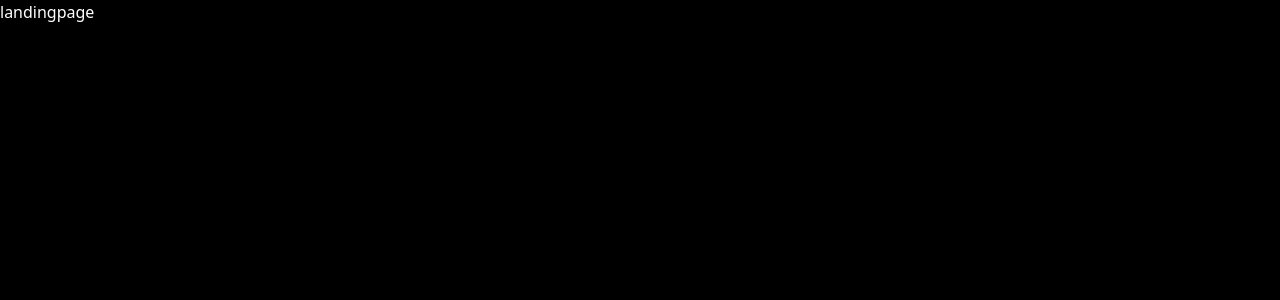
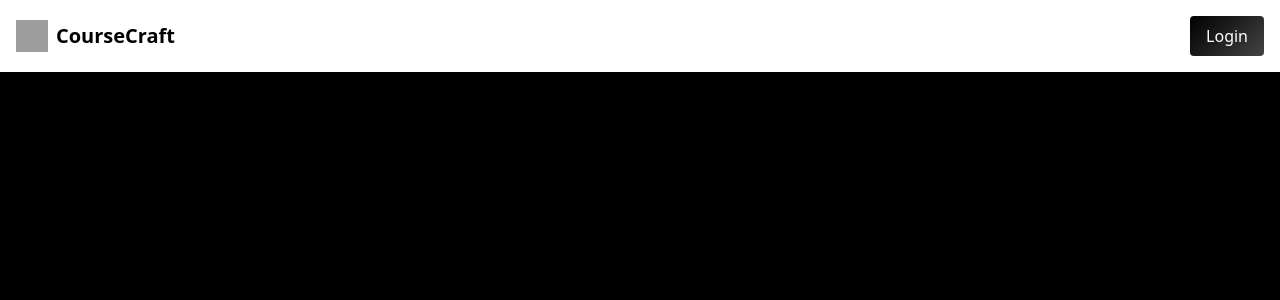
Before and after one commit to ravipajiyar/Course-Craft, a React (Vite) app in the folder client/vite-project/: page / in a window 1280 px wide. Shown: the top 300 px of the page. Built offline with nearby package versions, Linux system fonts and the light colour scheme; grey boxes are pictures that could not be loaded.

Commit message:
config file added and navbar added

```diff
--- a/client/vite-project/src/components/Navbar/Navbar.jsx
+++ b/client/vite-project/src/components/Navbar/Navbar.jsx
@@ -1,5 +1,20 @@
 const Navbar = () => {
-  return <div>Navbar</div>;
+  return (
+    <nav className="bg-white shadow-md p-4">
+      <div className="container mx-auto flex justify-between items-center">
+        <div className="flex items-center space-x-2">
+          <img src="/path-to-your-logo.png" alt="Logo" className="h-8 w-8" />
+          <span className="text-xl font-bold text-black">CourseCraft</span>
+        </div>
+
+        <div>
+          <button className="bg-gradient-black text-white py-2 px-4 rounded hover:bg-purple-700 transition duration-300">
+            Login
+          </button>
+        </div>
+      </div>
+    </nav>
+  );
 };
 
 export default Navbar;
--- a/client/vite-project/src/pages/landingPage.jsx
+++ b/client/vite-project/src/pages/landingPage.jsx
@@ -1,3 +1,9 @@
+import Navbar from '../components/Navbar/Navbar';
+
 export default function Landingpage() {
-  return <div>landingpage</div>;
+  return (
+    <div>
+      <Navbar />
+    </div>
+  );
 }
--- a/client/vite-project/tailwind.config.js
+++ b/client/vite-project/tailwind.config.js
@@ -2,7 +2,31 @@
 export default {
   content: ["./index.html", "./src/**/*.{js,ts,jsx,tsx}"],
   theme: {
-    extend: {},
+    extend: {
+      colors: {
+        primary: "#552A7B",
+        secondary: "#F1BB00",
+        ternary: "#E7E2EC",
+        error: "#F1BB00",
+        success: "#F1BB00",
+        warning: "#F1BB00",
+        "title-active": "#14142B",
+        body: "#4E4B66",
+        label: "#6E7191",
+        placeholder: "#A0A3BD",
+        line: "#D9DBE9",
+        "input-bg": "#EFF0F6",
+        background: "#F7F7FC",
+        "off-white": "#FCFCFC",
+        overlay: "#1D1A1D5F",
+      },
+      backgroundImage: {
+        hero: "url('/src/assets/images/backgroung.jpeg')",
+
+        // New Black Gradient
+        'gradient-black': 'linear-gradient(135deg, #000000 0%, #434343 100%)',
+      },
+    },
   },
   plugins: [],
 };
```
